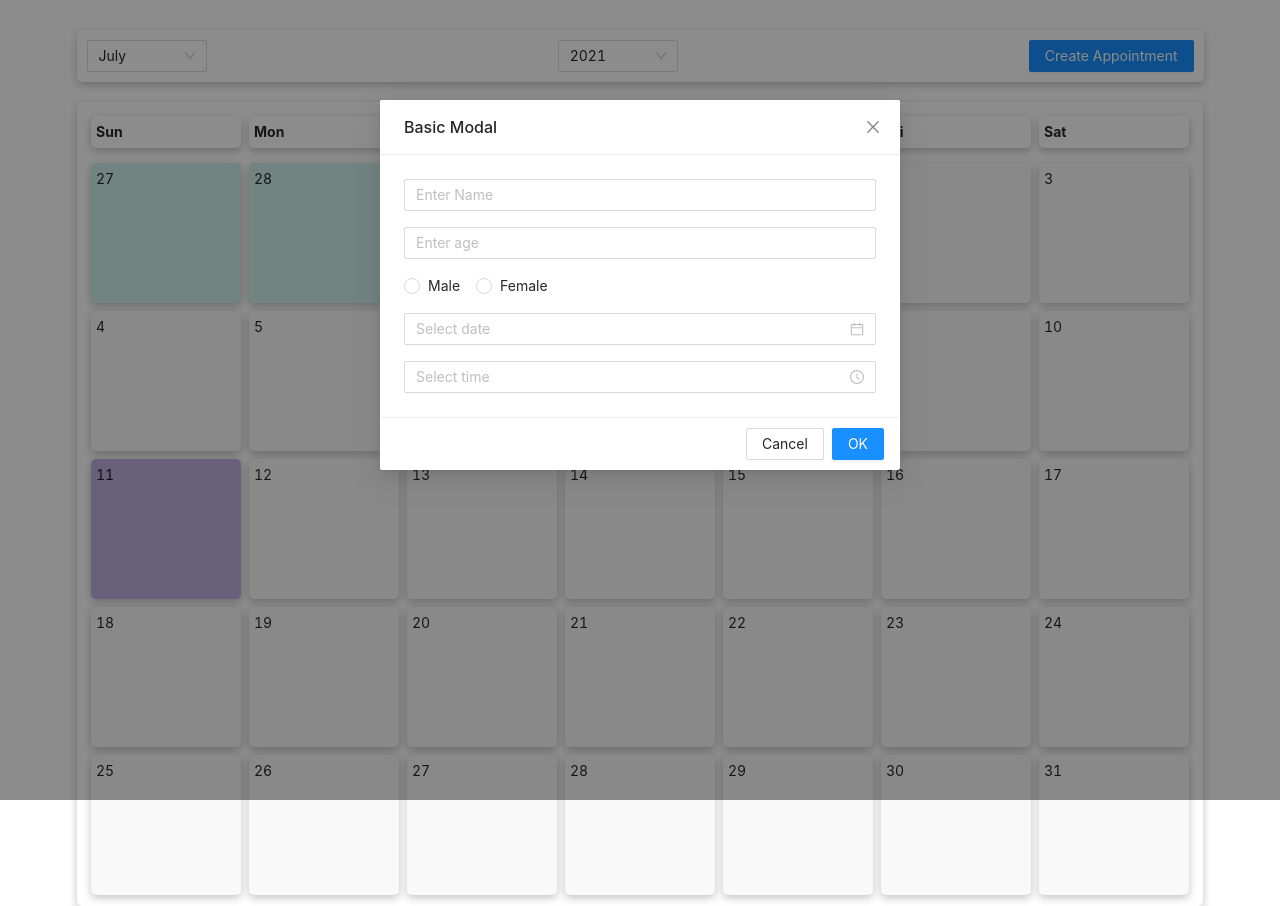
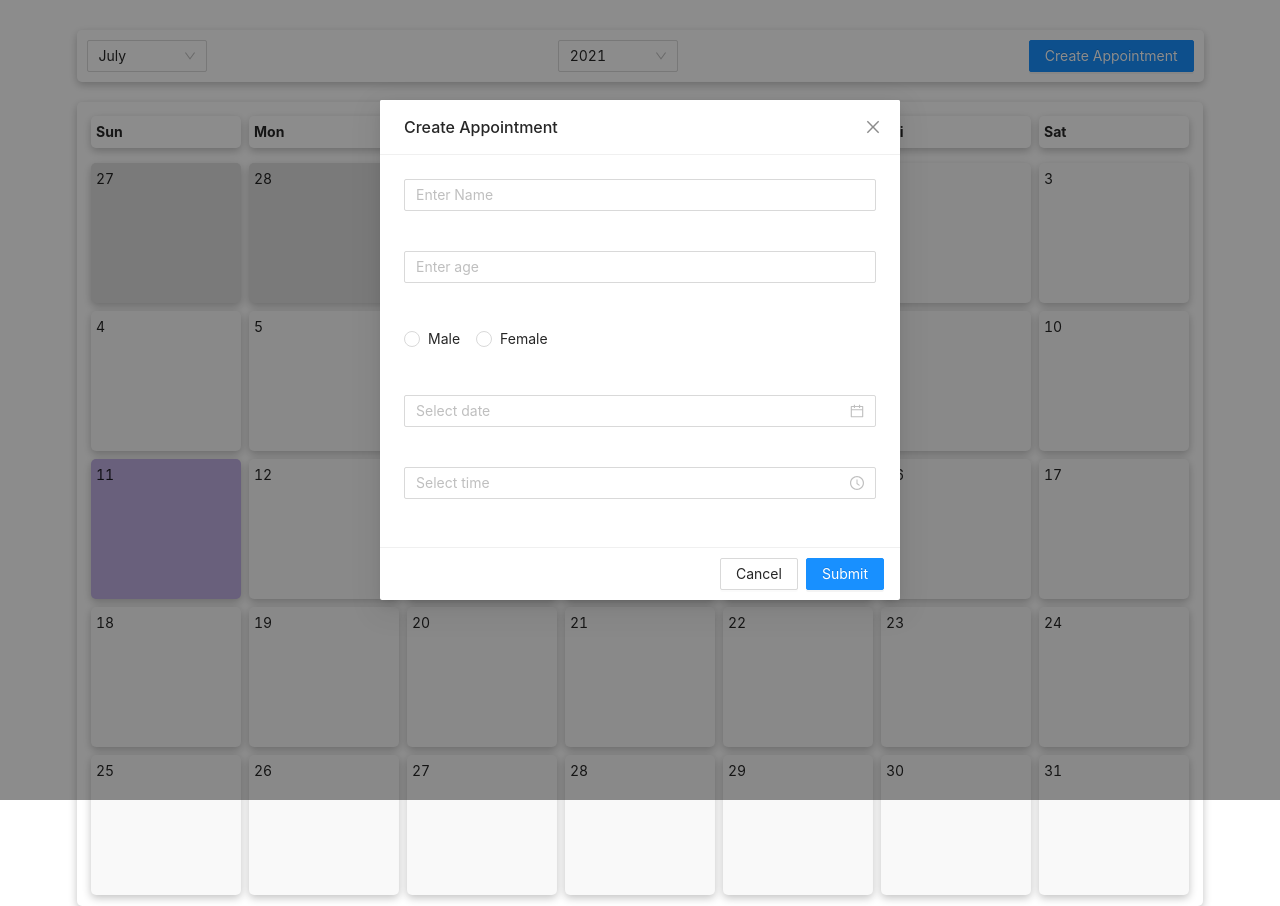
Before and after one commit to JafrulTripto/doctor-appointment-calander, a React (Create React App) app: page / in a window 1280 px wide. Both pictures are taken after a click on the button "Create Appointment". Built offline with nearby package versions, Linux system fonts and the light colour scheme; the HTML template or start-up script is replaced by a standard one.

Commit message:
appointment form submitted

```diff
--- a/src/App.css
+++ b/src/App.css
@@ -6,11 +6,11 @@
 ::-webkit-scrollbar {
   width: 10px;
   height: 10px;
-  border: 2px solid rgb(187, 185, 185);
+  border: 2px solid rgb(255, 255, 255);
   border-radius: 1px;
-  background-color: rgb(161, 156, 156);
+  background-color: rgb(255, 255, 255);
 }
 ::-webkit-scrollbar-thumb {
-  background-color: #dbdada8f;
+  background-color: #dbdada;
   border-radius: 4px;
 }
--- a/src/components/Appointment/AppointmentModal.js
+++ b/src/components/Appointment/AppointmentModal.js
@@ -1,30 +1,35 @@
-import React, { useState } from 'react';
-import { Modal, Button } from 'antd';
+import React from 'react';
+import { Button, Modal } from 'antd';
 
 const AppointmentModal = (props) => {
 
   //const [isModalVisible, setIsModalVisible] = useState(false);
 
-//   const showModal = () => {
-//     setIsModalVisible(true);
-//   };
+  //   const showModal = () => {
+  //     setIsModalVisible(true);
+  //   };
 
-  const handleOk = () => {
-    props.setModalVisibleHandler(false);
-  };
 
-  const handleCancel = () => {
-    props.setModalVisibleHandler(false);
-  };
 
-  console.log(props);
+
+
 
   return (
-    <>
-      <Modal title="Basic Modal" visible={props.isModalVisible} onOk={handleOk} onCancel={handleCancel}>
-        {props.children}
-      </Modal>
-    </>
+    <Modal
+      title={props.title}
+      onCancel={props.modalCancelHandler}
+      footer={[
+        <Button key="cancel" onClick={props.modalCancelHandler}>
+          Cancel
+        </Button>,
+        <Button form="appointmentForm" key="submit" htmlType="submit" type={'primary'}>
+          Submit
+        </Button>
+      ]}
+      visible={props.isModalVisible}
+    >
+      {props.children}
+    </Modal>
   );
 };
 
--- a/src/components/Appointment/CreateAppointment.js
+++ b/src/components/Appointment/CreateAppointment.js
@@ -1,23 +1,83 @@
-import { Input, Space, Row, Col, Radio, DatePicker, TimePicker } from 'antd';
+import React, { useState } from 'react';
 import moment from 'moment';
-import React from 'react'
+import { Input, Space, Row, Col, Radio, DatePicker, TimePicker, Form } from 'antd';
 
-function CreateAppointment() {
+function CreateAppointment(props) {
+
+    const formItemLayout = {
+        labelCol: {
+            xs: { span: 24 },
+            sm: { span: 5 },
+        },
+        wrapperCol: {
+            xs: { span: 24 },
+            sm: { span: 24 },
+        },
+    };
+
+    const [appointmentForm] = Form.useForm();
+
+    const onFinish = (appointment) =>{
+
+        for (const key in appointment) {
+            if (key === 'date') {
+                appointment.date = moment(appointment.date).format("DD-MM-YYYY")
+            } else if (key === 'time') {
+                appointment.time = moment(appointment.time).format("HH-mm")
+            }
+        }
+        let appointments = JSON.parse(localStorage.getItem("appointments"));
+        if (appointments) {
+            appointments = [...appointments, appointment]
+        } else {
+            appointments = [];
+            appointments.push(appointment);
+        }
+        localStorage.setItem("appointments",JSON.stringify(appointments));
+        console.log(appointments);
+        appointmentForm.resetFields();
+       // props.modalCancelHandler();
+    }
+
     return (
-        <Row>
-            <Col span={24}>
-                <Space direction="vertical" size="middle" style={{ width: '100%' }}>
-                    <Input placeholder="Enter Name" />
+
+        <Form {...formItemLayout} form={appointmentForm} onFinish={onFinish} id="appointmentForm">
+            <Space direction="vertical" size="middle" style={{ width: "100%" }}>
+                <Form.Item
+                    name="name"
+                    rules={[{required: true,  message: 'Name is required'}]}
+                >
+                    <Input placeholder="Enter Name" style={{ width: "100%" }} />
+                </Form.Item>
+                <Form.Item
+                     name="age"
+                     rules={[{required: true, message: 'Age is required'}]}
+                >
                     <Input placeholder="Enter age" />
-                    <Radio.Group >
-                        <Radio value={1}>Male</Radio>
+                </Form.Item>
+                <Form.Item
+                     name="gender"
+                     rules={[{required: true,  message: 'Gender is required'}]}
+                >
+                    <Radio.Group>
+                        <Radio defaultChecked value={1}>Male</Radio>
                         <Radio value={2}>Female</Radio>
                     </Radio.Group>
-                    <DatePicker style={{width:"100%"}}/>
-                    <TimePicker defaultOpenValue={moment('00:00:00', 'HH:mm:ss')} style={{ width: '100%' }} />
-                </Space>
-            </Col>
-        </Row>
+                </Form.Item>
+                <Form.Item
+                     name="date"
+                     rules={[{required: true,  message: 'Date is required'}]}
+                >
+                    <DatePicker style={{ width: "100%" }} />
+                </Form.Item>
+                <Form.Item
+                    name="time"
+                    rules={[{required: true,  message: 'Time is required'}]}
+                >
+                    <TimePicker format="HH-mm" style={{ width: '100%' }} />
+                </Form.Item>
+            </Space>
+        </Form>
 
     )
 }
--- a/src/components/Calander/Calander.js
+++ b/src/components/Calander/Calander.js
@@ -48,7 +48,7 @@ const Calander = () => {
                                 height="140px"
                                 selected={moment().format("YYYY-MM-DD") === dateObj.format("YYYY-MM-DD") ? true : false}
                                 shouldHover={dateObj.month() === month && moment().format("YYYY-MM-DD") !== dateObj.format("YYYY-MM-DD") ? true : false}
-                                backgroundColor={dateObj.month() === month ? "#F9F9F9" : "#CDF0EA"}>
+                                backgroundColor={dateObj.month() === month ? "#F9F9F9" : "#DDDDDD"}>
                                 {dateObj.format("D")}
                             </CalanderCard>
                         )
@@ -66,7 +66,7 @@ const Calander = () => {
                     <MainCalander showCalanderHandler={showCalander} />
                 </Route>
                 <Route path="/year/:year/month/:month" exact>
-                    <MainCalander showCalanderHandler={showCalander} />
+                    <MainCalander showCalanderHandler={showCalander} selectedValue={selectedValueHandler}/>
                 </Route>
             </Switch>
 
--- a/src/components/Calander/CalanderControls.js
+++ b/src/components/Calander/CalanderControls.js
@@ -68,7 +68,7 @@ function CalanderControls(props) {
     const { Option } = Select;
     const history = useHistory();
     function handleValueChange(value, type) {
-        if (type==="year") {
+        if (type === "year") {
             props.getSelectedValue(value, type);
             history.push(`/year/${value}/month/${props.currentMonth}`)
         } else {
@@ -78,8 +78,10 @@ function CalanderControls(props) {
     }
 
 
-
-    //console.log(props.currentYear);
+    const handleCancel = () => {
+        setIsModalVisible(false);
+        console.log("hello");
+      };
     return (
         <CalanderMenu>
             <Select defaultValue={props.currentMonth} style={{ width: 120 }} onChange={(e) => handleValueChange(e, 'month')}>
@@ -94,8 +96,12 @@ function CalanderControls(props) {
                 <Option value="2022">2022</Option>
             </Select>
 
-            <AppointmentModal isModalVisible = {isModalVisible} setModalVisibleHandler = {setIsModalVisible}>
-                <CreateAppointment/>
+            <AppointmentModal
+                title="Create Appointment"
+                isModalVisible={isModalVisible}
+                modalCancelHandler={handleCancel}
+                setModalVisibleHandler={setIsModalVisible}>
+                <CreateAppointment modalCancelHandler={handleCancel}/>
             </AppointmentModal>
 
             <Button type="primary" onClick={showModalHandler}>Create Appointment</Button>
```
